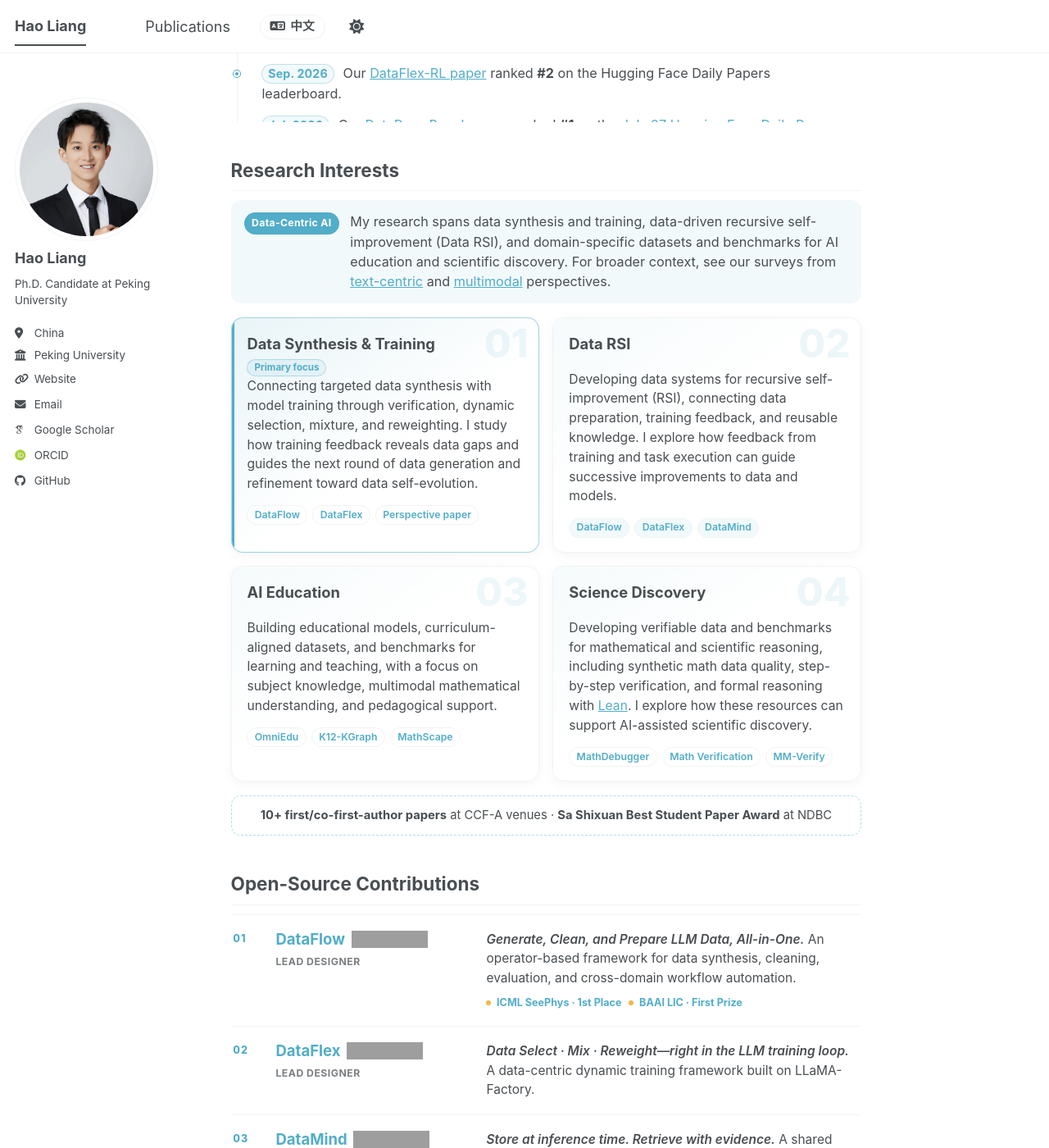
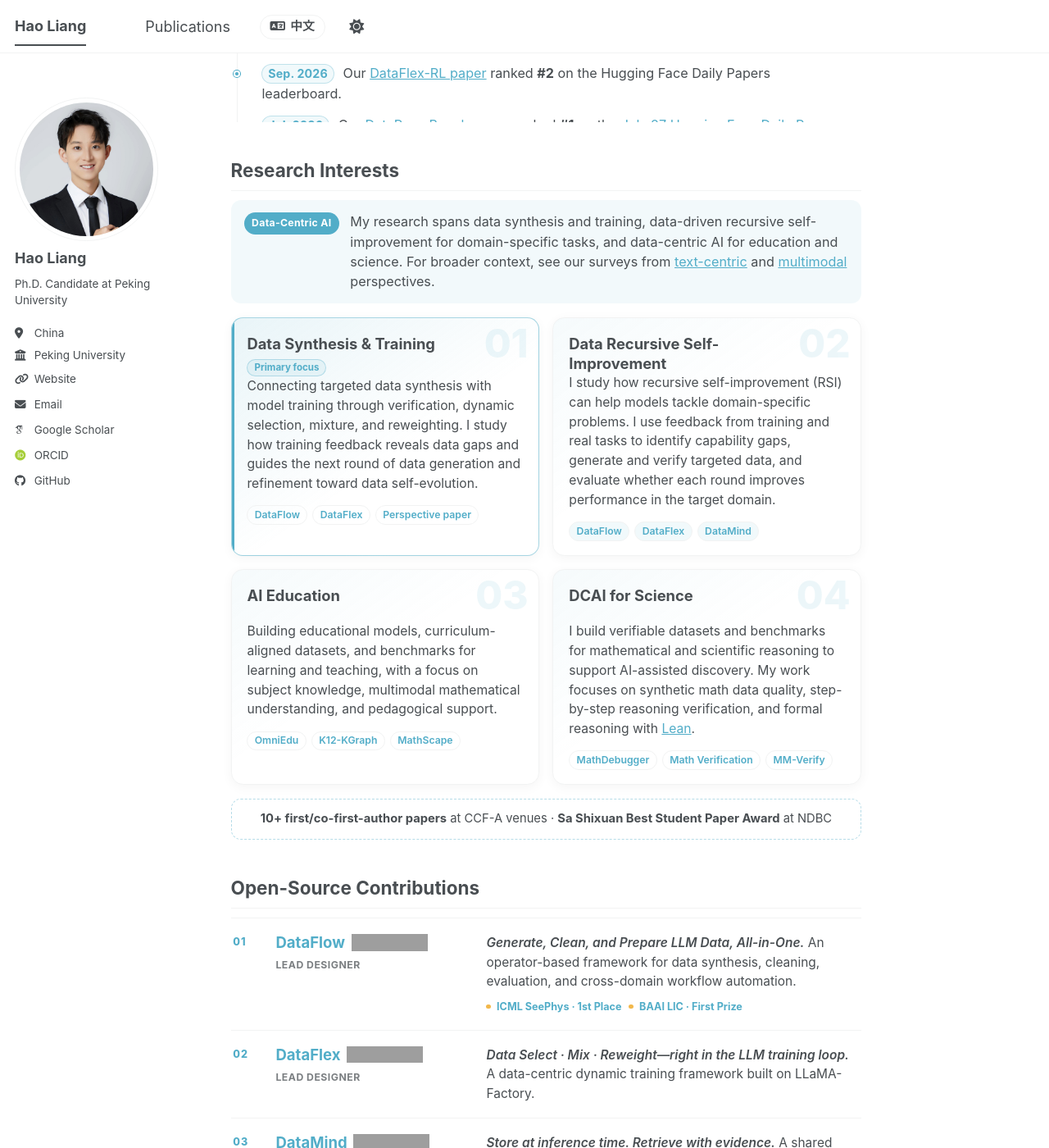
Before and after one commit to haolpku/haolpku.github.io, a Jekyll site: the page built from _pages/about.md, in a window 1280 px wide and 1400 px high, scrolled down 1628 px. Shown: the whole window at 82% size. Built offline with Jekyll 4.4.1, drawn with Linux system fonts in a browser that asks for light colours; some web fonts are replaced; a script bundle is joined from its source files by our own code; library files that are not in the unit come from our copies; grey boxes are pictures that could not be loaded.

Commit message:
Focus recursive self-improvement on domain-specific problems

```diff
--- a/_pages/about.md
+++ b/_pages/about.md
@@ -93,7 +93,7 @@ Prior to this, I received my bachelor's degree from [Beijing Institute of Techno
 <section class="research-overview" aria-label="Research directions">
   <div class="research-intro">
     <span class="research-intro__label">Data-Centric AI</span>
-    <p>My research spans data synthesis and training, data-driven recursive self-improvement (Data RSI), and domain-specific datasets and benchmarks for AI education and scientific discovery. For broader context, see our surveys from <a href="https://link.springer.com/article/10.1007/s11390-026-5948-8">text-centric</a> and <a href="https://arxiv.org/abs/2405.16640">multimodal</a> perspectives.</p>
+    <p>My research spans data synthesis and training, data-driven recursive self-improvement for domain-specific tasks, and data-centric AI for education and science. For broader context, see our surveys from <a href="https://link.springer.com/article/10.1007/s11390-026-5948-8">text-centric</a> and <a href="https://arxiv.org/abs/2405.16640">multimodal</a> perspectives.</p>
   </div>
 
   <div class="research-grid">
@@ -113,8 +113,8 @@ Prior to this, I received my bachelor's degree from [Beijing Institute of Techno
 
     <article class="research-card">
       <span class="research-card__number" aria-hidden="true">02</span>
-      <header class="research-card__header"><h3>Data RSI</h3></header>
-      <p>Developing data systems for recursive self-improvement (RSI), connecting data preparation, training feedback, and reusable knowledge. I explore how feedback from training and task execution can guide successive improvements to data and models.</p>
+      <header class="research-card__header"><h3>Data Recursive Self-Improvement</h3></header>
+      <p>I study how recursive self-improvement (RSI) can help models tackle domain-specific problems. I use feedback from training and real tasks to identify capability gaps, generate and verify targeted data, and evaluate whether each round improves performance in the target domain.</p>
       <div class="research-card__links research-card__links--projects">
         <a href="https://github.com/OpenDCAI/DataFlow">DataFlow</a>
         <a href="https://github.com/OpenDCAI/DataFlex">DataFlex</a>
@@ -135,8 +135,8 @@ Prior to this, I received my bachelor's degree from [Beijing Institute of Techno
 
     <article class="research-card">
       <span class="research-card__number" aria-hidden="true">04</span>
-      <header class="research-card__header"><h3>Science Discovery</h3></header>
-      <p>Developing verifiable data and benchmarks for mathematical and scientific reasoning, including synthetic math data quality, step-by-step verification, and formal reasoning with <a href="https://lean-lang.org/">Lean</a>. I explore how these resources can support AI-assisted scientific discovery.</p>
+      <header class="research-card__header"><h3>DCAI for Science</h3></header>
+      <p>I build verifiable datasets and benchmarks for mathematical and scientific reasoning to support AI-assisted discovery. My work focuses on synthetic math data quality, step-by-step reasoning verification, and formal reasoning with <a href="https://lean-lang.org/">Lean</a>.</p>
       <div class="research-card__links">
         <a href="https://arxiv.org/abs/2502.19058">MathDebugger</a>
         <a href="https://arxiv.org/abs/2505.13903">Math Verification</a>
```
Also changed, not shown: _pages/about-zh.md (+5 -5 lines).
